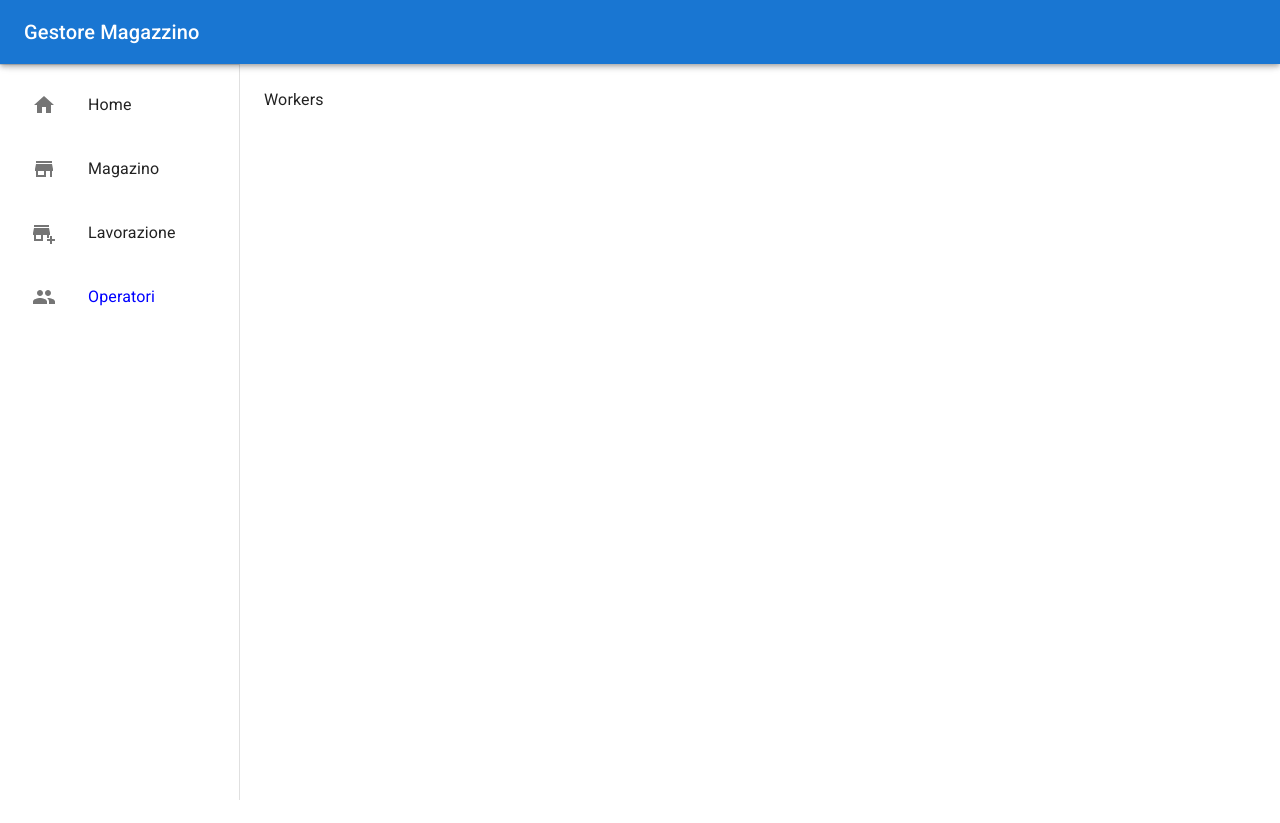
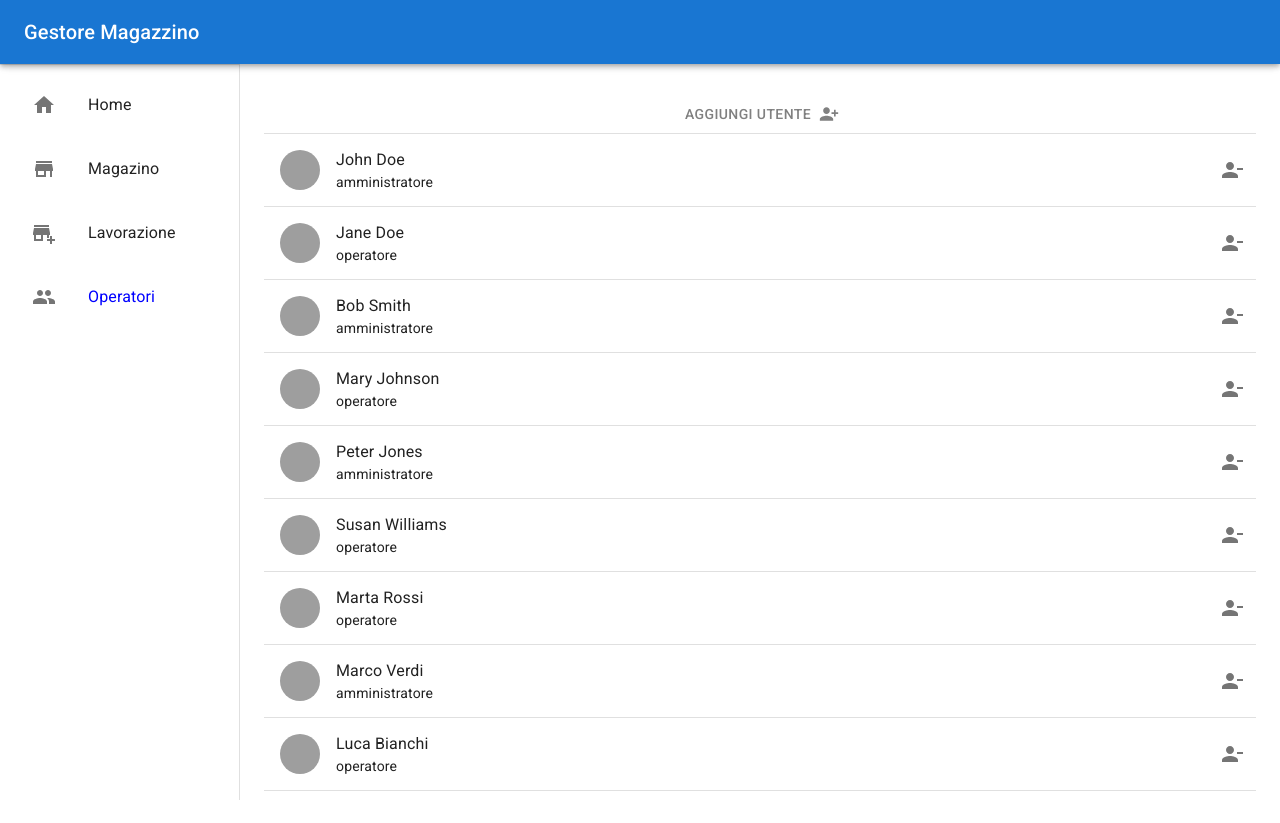
Before and after one commit to Piras2024/shoe-app, a React (Create React App) app: page /operatori in a window 1280 px wide. Before the commit the page ends 800 px from the top, so only its background shows below. Built offline with nearby package versions, Linux system fonts and the light colour scheme; grey boxes are pictures that could not be loaded.

Commit message:
aggiunta l'ui per la pagina operatori

```diff
--- a/src/components/ShoeCard.tsx
+++ b/src/components/ShoeCard.tsx
@@ -1,4 +1,4 @@
-import { Box, Card, CardContent, MenuItem, Stack, TextField, Typography } from "@mui/material";
+import { Card, CardContent, MenuItem, Stack, TextField, Typography } from "@mui/material";
 import React, { ChangeEvent, useState } from "react";
 import Shoe from "../modules/Shoe";
 
--- /dev/null
+++ b/src/components/UserCard.tsx
@@ -0,0 +1,45 @@
+import { Avatar, IconButton, ListItem, ListItemAvatar, ListItemText, Typography } from '@mui/material'
+import React from 'react'
+import User from '../modules/User'
+import PersonRemoveIcon from "@mui/icons-material/PersonRemove";
+
+type Props = {
+    user : User
+}
+
+const UserCard = (props: Props) => {
+    const handleRemoveUser = () => {
+        console.log('remove '+props.user.codFiscale)
+    }
+  return (
+    <ListItem
+            alignItems="flex-start"
+            secondaryAction={
+              <IconButton onClick={handleRemoveUser} edge="end" aria-label="delete">
+                <PersonRemoveIcon />
+              </IconButton>
+            }
+          >
+            <ListItemAvatar>
+              <Avatar alt={props.user.nome} src="a" />
+            </ListItemAvatar>
+            <ListItemText
+              primary={props.user.nome + " " + props.user.cognome}
+              secondary={
+                <React.Fragment>
+                  <Typography
+                    sx={{ display: "inline" }}
+                    component="span"
+                    variant="body2"
+                    color="text.primary"
+                  >
+                    {props.user.ruolo}
+                  </Typography>
+                </React.Fragment>
+              }
+            />
+          </ListItem>
+  )
+}
+
+export default UserCard
--- /dev/null
+++ b/src/mockData/mockUsers.tsx
@@ -0,0 +1,14 @@
+import User from "../modules/User";
+
+const DUMMY_USERS = [
+    new User("John", "Doe", "12345678901", "amministratore"),
+    new User("Jane", "Doe", "98765432101", "operatore"),
+    new User("Bob", "Smith", "01234567890", "amministratore"),
+    new User("Mary", "Johnson", "12345678902", "operatore"),
+    new User("Peter", "Jones", "98765432102", "amministratore"),
+    new User("Susan", "Williams", "01234567891", "operatore"),
+    new User("Marta", "Rossi", "12345678903", "operatore"),
+    new User("Marco", "Verdi", "98765432103", "amministratore"),
+    new User("Luca", "Bianchi", "01234567892", "operatore"),
+  ];
+  export { DUMMY_USERS };
--- /dev/null
+++ b/src/modules/User.tsx
@@ -0,0 +1,15 @@
+
+
+export default class User{
+    nome: string
+    cognome: string
+    codFiscale: string
+    ruolo: "amministratore" | "operatore"
+
+    constructor(nome:string, cognome:string, codFiscale:string, ruolo: "amministratore" | "operatore"){
+        this.nome= nome
+        this.cognome = cognome
+        this.codFiscale = codFiscale
+        this.ruolo = ruolo
+    }
+}
--- a/src/pages/NewShoe.tsx
+++ b/src/pages/NewShoe.tsx
@@ -1,4 +1,4 @@
-import { Box, Button, Grid, Paper, Stack, TextField, Typography } from '@mui/material'
+import { Button, Grid, Paper, Stack, TextField, Typography } from '@mui/material'
 import React from 'react'
 import SendIcon from '@mui/icons-material/Send';
 import {Form} from 'react-router-dom'
@@ -26,7 +26,7 @@ const NewShoe = (props: Props) => {
     // direction="row"
     alignItems="center"
     justifyContent="center"
-    sx={{ margin:'8% auto', '& .MuiTextField-root': {width: '35vw' , maxWidth:'40ch' }}}
+    sx={{ margin:'8% auto', '& .MuiTextField-root': {width: '30vw' , maxWidth:'40ch' }}}
     rowSpacing={3}
     // columns={{ xs: 4, sm: 8, md: 12 }}
   >
--- a/src/pages/Store.tsx
+++ b/src/pages/Store.tsx
@@ -1,7 +1,6 @@
-import React, { ChangeEvent, useState } from 'react'
 import Shoe from '../modules/Shoe'
 import ShoeCard from '../components/ShoeCard'
-import { Stack, TextField, Typography } from '@mui/material'
+import { Stack } from '@mui/material'
 const DUMMY_SHOES = [
   new Shoe('Air max',42,'white',3,90),
   new Shoe('Air max',41,'white',2,90),
--- a/src/pages/Workers.tsx
+++ b/src/pages/Workers.tsx
@@ -1,11 +1,41 @@
-import React from 'react'
+import { DUMMY_USERS } from "../mockData/mockUsers";
+import {
+  Box,
+  Button,
+  Divider,
+  List,
+} from "@mui/material";
 
-type Props = {}
+import PersonAddAlt1Icon from '@mui/icons-material/PersonAddAlt1';
+import UserCard from "../components/UserCard";
+
+type Props = {};
 
 const Workers = (props: Props) => {
+  const users = DUMMY_USERS;
+  const handleAddUser = () => {
+    console.log('add')
+  }
   return (
-    <div>Workers</div>
-  )
-}
+  <>
+    <List>
+      <Box display={"flex"} justifyContent={"center"} alignItems={"center"}>
+        <Button onClick={handleAddUser} variant='text' endIcon={<PersonAddAlt1Icon />} sx={{color:'GrayText'}}>
+    Aggiungi Utente
+        </Button>
+      </Box>
 
-export default Workers
+<Divider />
+
+      {users.map((user) => (
+        <Box key={user.codFiscale}>
+          <UserCard user={user}/>
+          <Divider />
+        </Box>
+      ))}
+      </List>
+  </>
+  );
+};
+
+export default Workers;
```
